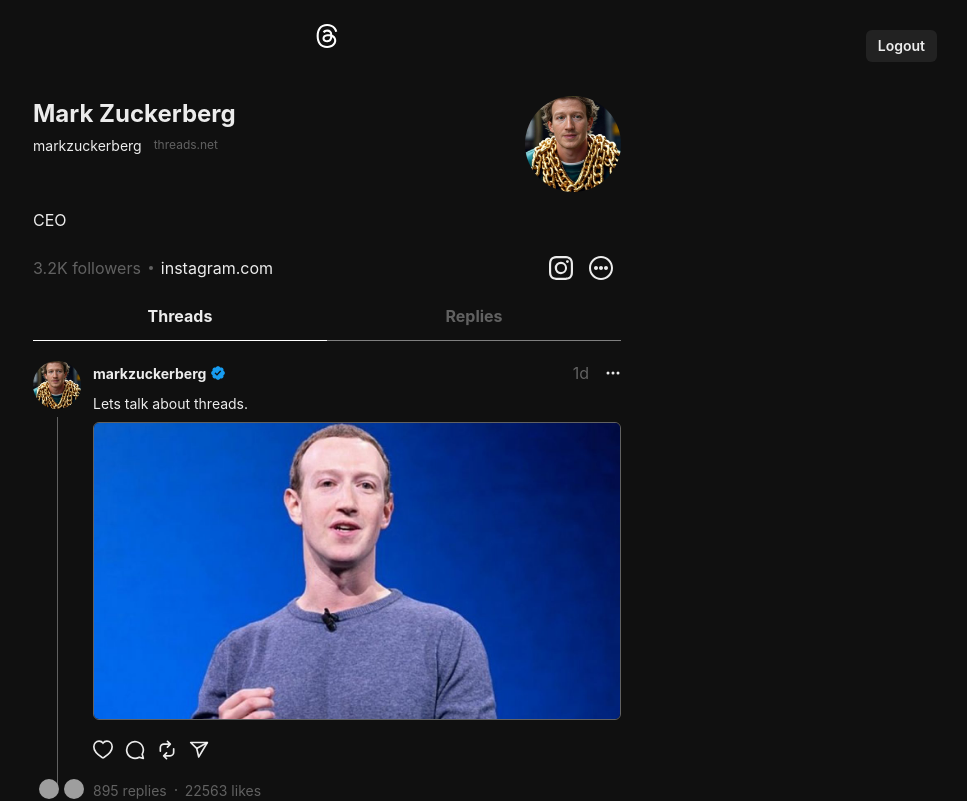
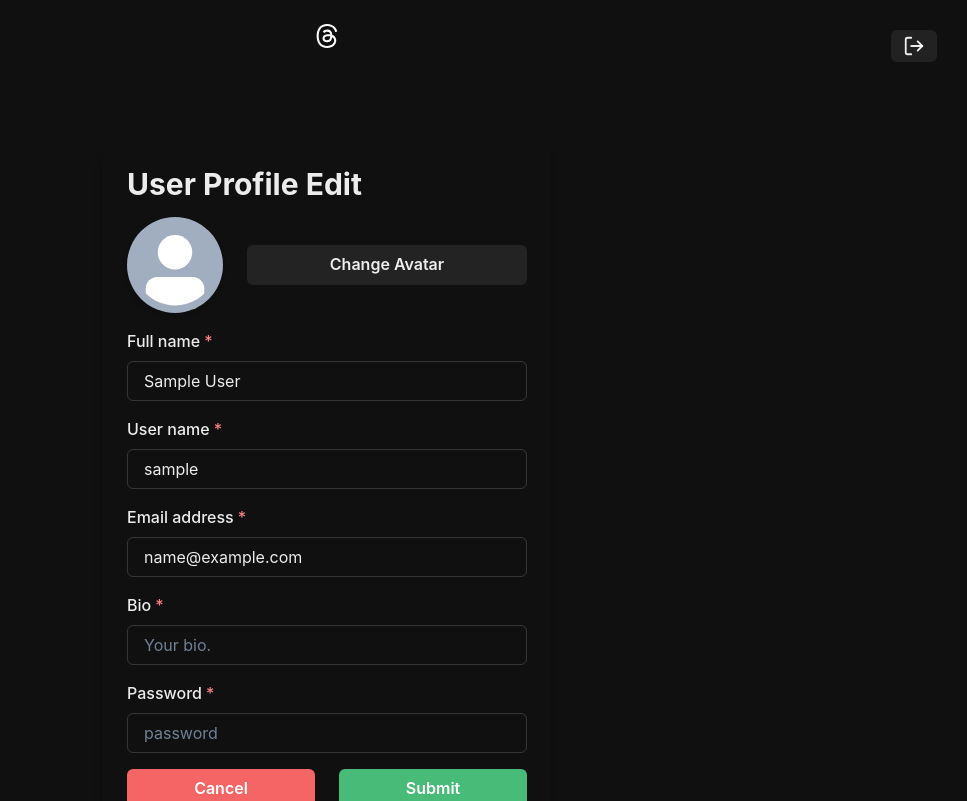
Before and after one commit to MarekKrumal/MTRX, a React (Vite) app in the folder frontend/: page /update in a window 1280 px wide. Shown: the top 801 px of the page, without its empty margins (313-1280 px from the left). Built offline with nearby package versions, Linux system fonts and the light colour scheme; sample sign-in values are in the browser's storage; grey boxes are pictures that could not be loaded.

Commit message:
/update karta
pripraveni na backend+img upload

```diff
--- a/frontend/src/App.jsx
+++ b/frontend/src/App.jsx
@@ -8,6 +8,7 @@
 import userAtom from "./atoms/userAtom"
 import { useRecoilValue } from "recoil";
 import LogoutButton from "./components/LogoutButton";
+import UpdateProfilePage from "./pages/UpdateProfilePage";
 
 function App() {
   const user = useRecoilValue(userAtom)
@@ -18,6 +19,7 @@
         <Routes>
           <Route path="/" element={user ? <HomePage /> : <Navigate to="/auth" /> } />
           <Route path="/auth" element={!user ? <AuthPage /> : <Navigate to="/" /> }/>
+          <Route path="/update" element={user ? <UpdateProfilePage /> : <Navigate to="/auth" /> }/>
 
           <Route path="/:username" element={<UserPage />}/>
           <Route path="/:username/post/:pid" element={<PostPage />}/>
--- a/frontend/src/atoms/authAtom.js
+++ b/frontend/src/atoms/authAtom.js
@@ -1,8 +1,8 @@
-import { atom } from "recoil";
+import { atom } from "recoil";   //vytvorili jsme atom kazdy Atom je state a muzeme jej pouzit kdekoli - musime obalit nasi aplikaci v main.jsx do <RecoilRoot>
 
 const authScreenAtom = atom({
 	key: "authScreenAtom",
-	default: "login",
+	default: "login",              //defautni stranka autentifikacniho screenu (kdyz refresheneme Signup vrati nas to na login)
 });
 
 export default authScreenAtom;
--- a/frontend/src/atoms/userAtom.js
+++ b/frontend/src/atoms/userAtom.js
@@ -2,7 +2,7 @@
 
 const userAtom = atom({
 	key: "userAtom",
-	default: JSON.parse(localStorage.getItem("user-threads")),
+	default: JSON.parse(localStorage.getItem("user-threads")), //ziskavame udaje o nasem Userovi je to budto "null" nebo z localstorage dostame naseho user
 });
 
 export default userAtom;
--- a/frontend/src/components/LogoutButton.jsx
+++ b/frontend/src/components/LogoutButton.jsx
@@ -2,6 +2,7 @@
 import { useSetRecoilState } from "recoil";
 import userAtom from "../atoms/userAtom";
 import useShowToast from "../../hooks/useShowToast";
+import { FiLogOut } from "react-icons/fi";
 
 const LogoutButton = () => {
     const setUser = useSetRecoilState(userAtom);
@@ -35,7 +36,7 @@
         right={"30px"}
         size={"sm"}
         onClick={handleLogout}
-    >Logout</Button>
+    ><FiLogOut size={22}/></Button>
   )
 }
 
--- a/frontend/src/components/SignupCard.jsx
+++ b/frontend/src/components/SignupCard.jsx
@@ -37,9 +37,9 @@
   const showToast = useShowToast();
   const setUser = useSetRecoilState(userAtom);
 
-  const handleSignup = async () => {
+  const handleSignup = async () => {                             //nas state pro spravu registrace(signup)
     try {
-      const res = await fetch("/api/users/signup", {
+      const res = await fetch("/api/users/signup", {            // po kliknuti se provode tento fetch request
         method: "POST",
         headers: {
           "Content-Type": "application/json",
@@ -48,12 +48,12 @@
       })
       const data = await res.json()
 
-      if (data.error){
+      if (data.error){                                           //pokud je nejaky error zachytime jej zde
         showToast("Error", data.error, "error");
         return;
       }
 
-      localStorage.setItem("user-threads", JSON.stringify(data));
+      localStorage.setItem("user-threads", JSON.stringify(data));//nastavujeme usera do nasi LocalStorage a updatujeme nas state (state je updejtovan v App.jsx)potom bude navigovan na HomePage
       setUser(data);
     } catch (error) {
       showToast("Error", data.error, "error");
--- /dev/null
+++ b/frontend/src/hooks/usePreviewImg.js
@@ -0,0 +1,25 @@
+import { useState } from "react";
+import useShowToast from "./useShowToast";
+
+const usePreviewImg = () => {
+  const [imgUrl, setImgUrl] = useState(null);
+
+  const handleImageChange= (e) => {
+    const file = e.target.files[0];
+		if (file && file.type.startsWith("image/")) {
+			const reader = new FileReader();
+
+			reader.onloadend = () => {
+				setImgUrl(reader.result);
+			};
+
+			reader.readAsDataURL(file);
+		} else {
+			useShowToast("Invalid file type", " Please select an image file", "error");
+			setImgUrl(null);
+		}
+	};
+	return { handleImageChange, imgUrl, setImgUrl };
+}
+
+export default usePreviewImg;
--- a/frontend/src/main.jsx
+++ b/frontend/src/main.jsx
@@ -28,7 +28,7 @@
   },
 }
 
-const theme = extendTheme({ config, styles, colors})
+const theme = extendTheme({ config, styles, colors}) // vytvorili jsme atom kazdy Atom je state a muzeme jej pouzit kdekoli - musime obalit nasi aplikaci v main.jsx do <RecoilRoot>
 
 createRoot(document.getElementById('root')).render(
   <StrictMode>
--- a/frontend/src/pages/AuthPage.jsx
+++ b/frontend/src/pages/AuthPage.jsx
@@ -6,8 +6,7 @@
 const AuthPage = () => {
     const authScreenState = useRecoilValue(authScreenAtom);
     //const [value, setValue] = useState("login");
-  return <>{authScreenState === "login" ? <LoginCard /> : <SignupCard />}</>
-
+  return <>{authScreenState === "login" ? <LoginCard /> : <SignupCard />}</>  // pukud jsme na login zobrazi se LoginCard else zobrazi se Signup card
 }
 
 export default AuthPage;
--- /dev/null
+++ b/frontend/src/pages/UpdateProfilePage.jsx
@@ -0,0 +1,139 @@
+import {
+  Button,
+  Flex,
+  FormControl,
+  FormLabel,
+  Heading,
+  Input,
+  Stack,
+  useColorModeValue,
+  Avatar,
+  Center,
+} from '@chakra-ui/react'
+import { useRecoilState } from 'recoil';
+import userAtom from '../atoms/userAtom';
+import { useRef, useState } from 'react';
+import usePreviewImg from '../hooks/usePreviewImg';
+
+//https://chakra-templates.vercel.app/forms/authentication
+
+export default function UpdateProfilePage() {
+    const [user, setUser] = useRecoilState(userAtom);
+	const [inputs, setInputs] = useState({
+		name: user.name,
+		username: user.username,
+		email: user.email,
+		bio: user.bio,
+		password: "",
+    });
+
+    const fileRef = useRef(null);
+
+    const { handleImageChange, imgUrl } = usePreviewImg() //kdyz zmenime image pomoci Buttonu(<Input type='file' hidden ref={fileRef}/>) tato funkce se spusti
+
+
+  return (
+    <Flex
+      align={'center'}
+      justify={'center'}
+      my={6}
+      >
+      <Stack
+        spacing={4}
+        w={'full'}
+        maxW={'md'}
+        bg={useColorModeValue('white', 'gray.dark')}
+        rounded={'xl'}
+        boxShadow={'lg'}
+        p={6}
+        my={12}>
+        <Heading lineHeight={1.1} fontSize={{ base: '2xl', sm: '3xl' }}>
+          User Profile Edit
+        </Heading>
+        <FormControl id="userName">
+
+          <Stack direction={['column', 'row']} spacing={6}>
+            <Center>
+              <Avatar size="xl" boxShadow={"md"} src={imgUrl || user.profilePic} />
+
+            </Center>
+            <Center w="full">
+              <Button w="full" onClick={() => fileRef.current.click()}>Change Avatar</Button>
+              <Input type='file' hidden ref={fileRef} onChange={handleImageChange}/>
+            </Center>
+          </Stack>
+        </FormControl>
+        <FormControl isRequired>
+          <FormLabel>Full name</FormLabel>
+          <Input
+            placeholder="Marek Krumal"
+            value={inputs.name}
+			onChange={(e) => setInputs({ ...inputs, name: e.target.value })}
+            _placeholder={{ color: 'gray.500' }}
+            type="text"
+          />
+        </FormControl>
+        <FormControl isRequired>
+          <FormLabel>User name</FormLabel>
+          <Input
+            placeholder="Marek"
+            value={inputs.username}
+			onChange={(e) => setInputs({ ...inputs, username: e.target.value })}
+            _placeholder={{ color: 'gray.500' }}
+            type="text"
+          />
+        </FormControl>
+        <FormControl isRequired>
+          <FormLabel>Email address</FormLabel>
+          <Input
+            placeholder="your-email@example.com"
+            value={inputs.email}
+			onChange={(e) => setInputs({ ...inputs, email: e.target.value })}
+            _placeholder={{ color: 'gray.500' }}
+            type="email"
+          />
+        </FormControl>
+        <FormControl isRequired>
+          <FormLabel>Bio</FormLabel>
+          <Input
+            placeholder="Your bio."
+            value={inputs.bio}
+			onChange={(e) => setInputs({ ...inputs, bio: e.target.value })}
+            _placeholder={{ color: 'gray.500' }}
+            type="email"
+          />
+        </FormControl>
+        <FormControl isRequired>
+          <FormLabel>Password</FormLabel>
+          <Input
+            placeholder="password"
+            value={inputs.password}
+			onChange={(e) => setInputs({ ...inputs, password: e.target.value })}
+            _placeholder={{ color: 'gray.500' }}
+            type="password"
+          />
+        </FormControl>
+        <Stack spacing={6} direction={['column', 'row']}>
+          <Button
+            bg={'red.400'}
+            color={'white'}
+            w="full"
+            _hover={{
+              bg: 'red.500',
+            }}>
+            Cancel
+          </Button>
+          <Button
+            bg={'green.400'}
+            color={'white'}
+            w="full"
+            _hover={{
+              bg: 'blue.500',
+            }}>
+            Submit
+          </Button>
+        </Stack>
+      </Stack>
+    </Flex>
+  )
+}
```
Also changed, not shown: 1 other file (tests, documents, lock files or other folders).
